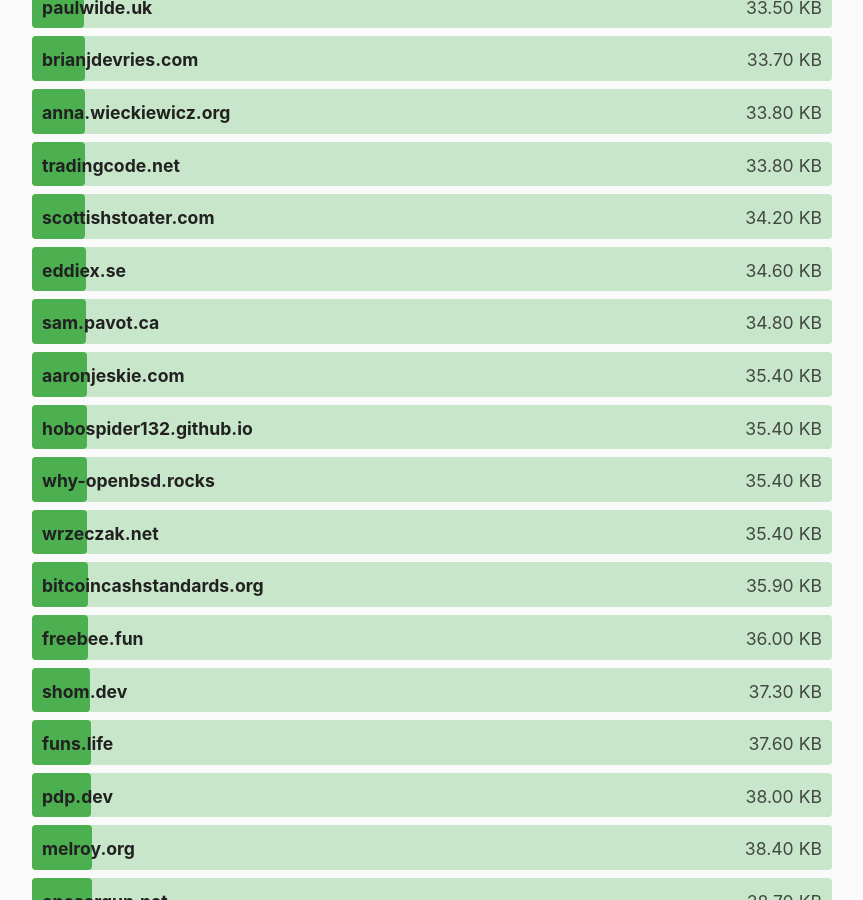
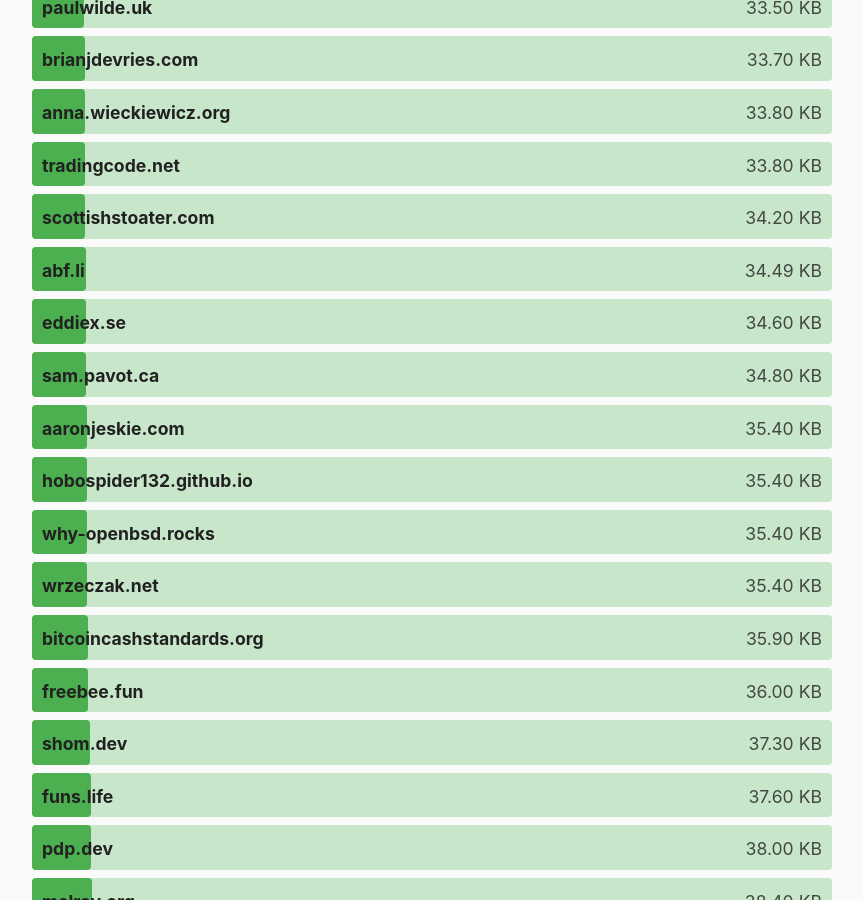
Before and after one commit to kevquirk/512kb.club, a Jekyll site: the page built from index.md, in a window 1280 px wide and 900 px high, scrolled down 13157 px. Shown: the whole window, without its empty margins (208-1071 px from the left). Built offline with Jekyll 4.4.1, drawn with Linux system fonts in a browser that asks for light colours.

Commit message:
Added abf.li

```diff
--- a/_data/sites.yml
+++ b/_data/sites.yml
@@ -3572,3 +3572,8 @@
   url: https://zwbetz.com/
   size: 67.8
   last_checked: 2022-07-20
+
+- domain: abf.li
+  url: https://abf.li
+  size: 34.49
+  last_checked: 2024-01-06
```
